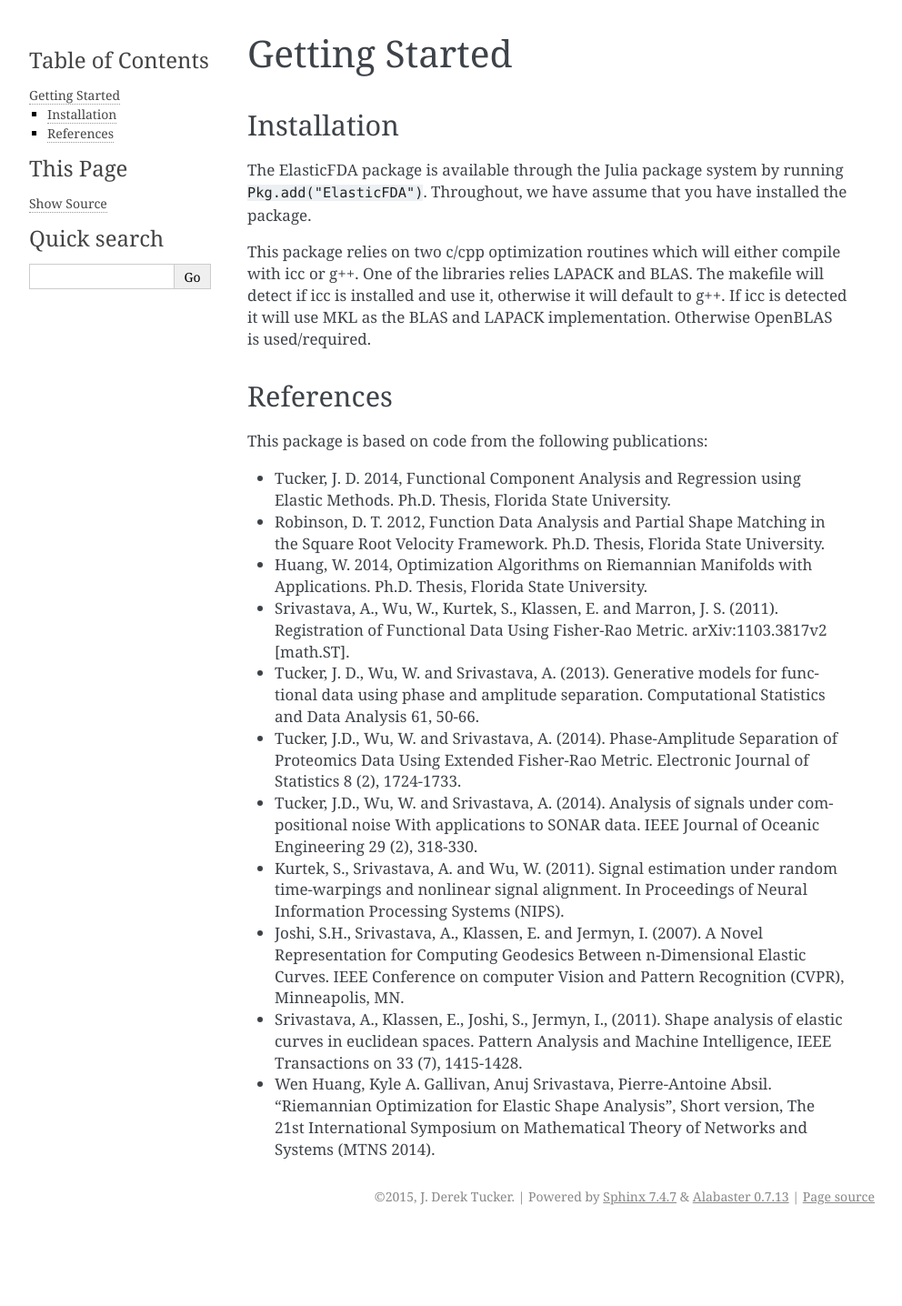
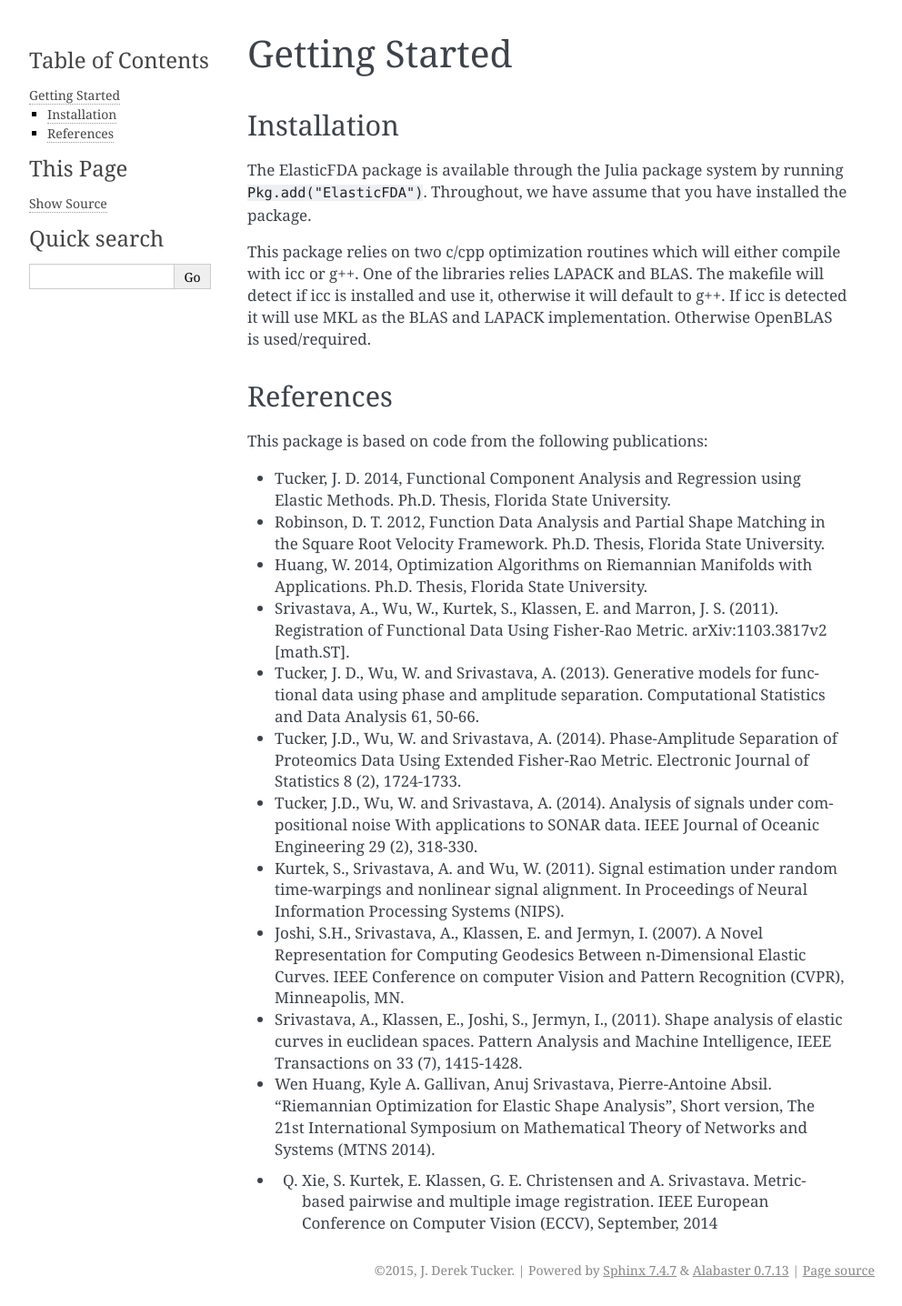
Before and after one commit to jdtuck/ElasticFDA.jl, a Sphinx documentation site: the page built from doc/source/starting.rst, in a window 1280 px wide. Shown: the whole page at 91% size, without its empty margins (148-1140 px from the left). Built offline with Sphinx 7.4.7, drawn with Linux system fonts in a browser that asks for light colours; formulas are drawn with MathJax 3; before the commit the page ends 1355 px from its top, so only the background shows below that.

Commit message:
add reference

```diff
--- a/doc/source/starting.rst
+++ b/doc/source/starting.rst
@@ -38,3 +38,5 @@ This package is based on code from the following publications:
 * Srivastava, A., Klassen, E., Joshi, S., Jermyn, I., (2011). Shape analysis of elastic curves in euclidean spaces. Pattern Analysis and Machine Intelligence, IEEE Transactions on 33 (7), 1415-1428.
 
 * Wen Huang, Kyle A. Gallivan, Anuj Srivastava, Pierre-Antoine Absil. "Riemannian Optimization for Elastic Shape Analysis", Short version, The 21st International Symposium on Mathematical Theory of Networks and Systems (MTNS 2014).
+
+* Q. Xie, S. Kurtek, E. Klassen, G. E. Christensen and A. Srivastava. Metric-based pairwise and multiple image registration. IEEE European Conference on Computer Vision (ECCV), September, 2014
```
